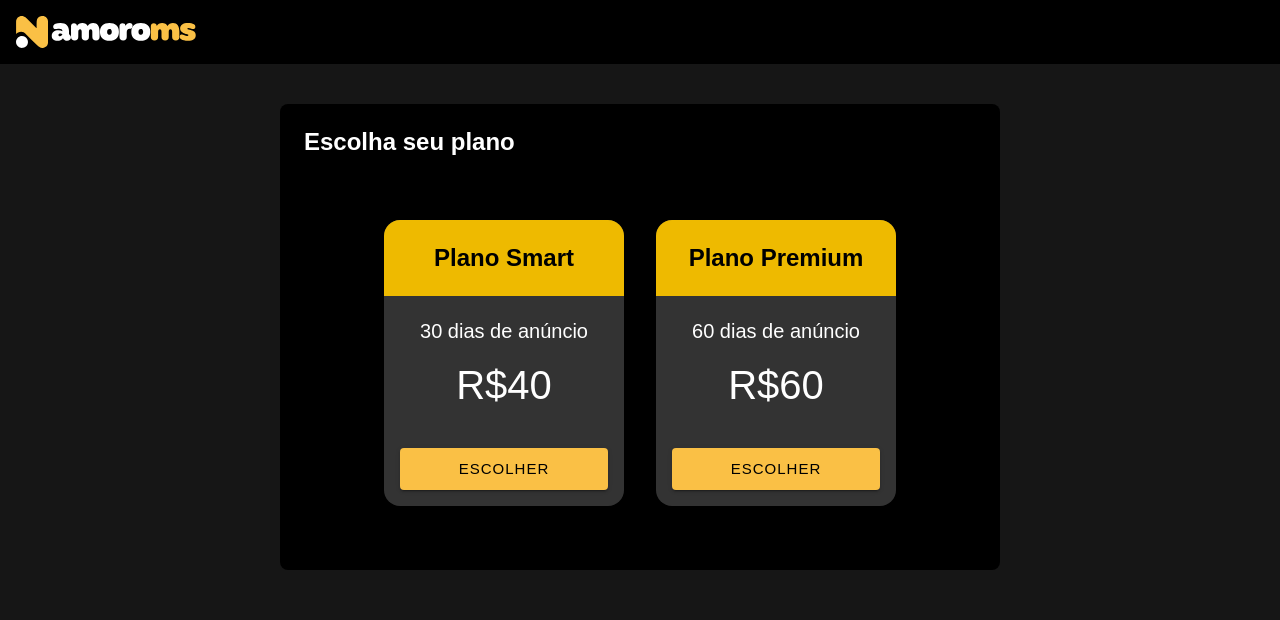
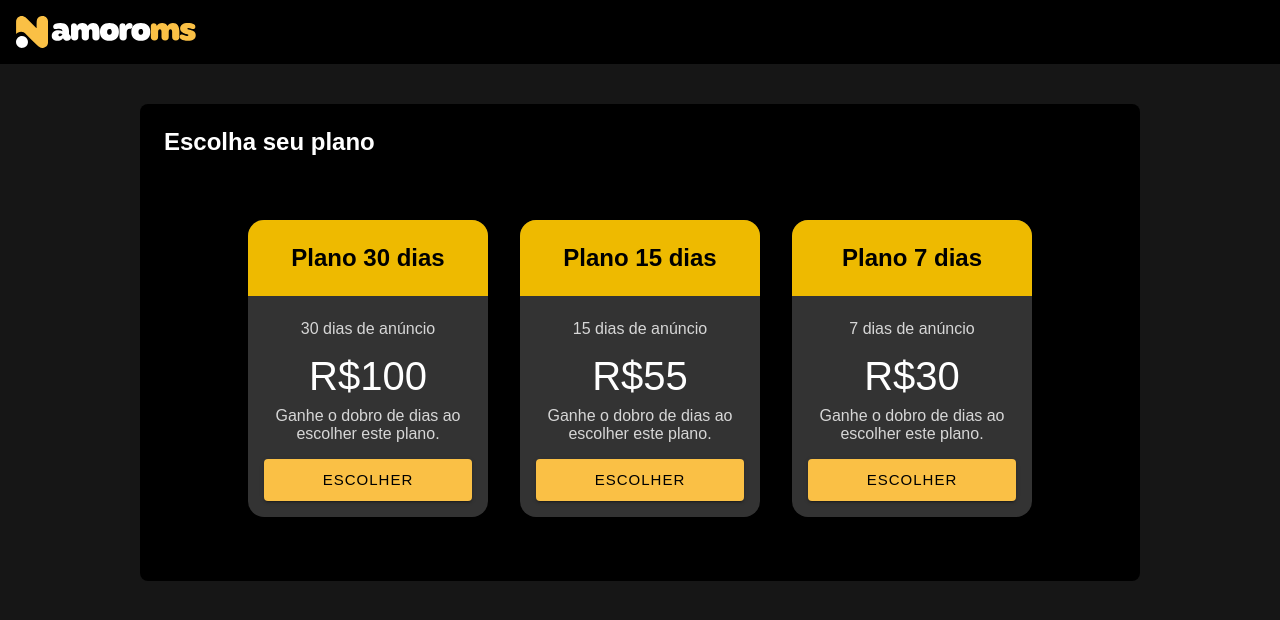
Before and after one commit to Rodolthi/namoro-ms, a Next.js app: page /portal/planos in a window 1280 px wide. Shown: the top 620 px of the page. Built offline with nearby package versions, Linux system fonts and the light colour scheme; a web font is replaced by a local one.

Commit message:
Ajuste dos planos

```diff
--- a/pages/portal/planos.js
+++ b/pages/portal/planos.js
@@ -5,14 +5,22 @@ import Link from "next/link";
 
 const planos = [
   {
-    nome: "Smart",
-    preco: 40,
+    nome: "30 dias",
+    preco: 100,
     dias: 30,
+    descricao: 'Ganhe o dobro de dias ao escolher este plano.'
   },
   {
-    nome: "Premium",
-    preco: 60,
-    dias: 60,
+    nome: "15 dias",
+    preco: 55,
+    dias: 15,
+    descricao: 'Ganhe o dobro de dias ao escolher este plano.'
+  },
+  {
+    nome: "7 dias",
+    preco: 30,
+    dias: 7,
+    descricao: 'Ganhe o dobro de dias ao escolher este plano.'
   },
 ];
 
@@ -28,6 +36,7 @@ const Planos = () => {
               <Conteudo>
                 <Descricao>{plano.dias} dias de anúncio</Descricao>
                 <Preco>R${plano.preco}</Preco>
+                <Descricao>{plano.descricao}</Descricao>
                 <Link href="/portal/formulario-para-anuncio/">
                   <Button
                     fullWidth
@@ -52,10 +61,12 @@ const ContainerFormulario = styled.div`
   background: #000;
   padding: 24px;
   margin: 40px auto;
-  max-width: 720px;
+  max-width: 1000px;
+  width: calc(100% - 32px);
   border-radius: 8px;
   color: #fff;
   display: flex;
+  flex-wrap: wrap;
   flex-direction: column;
   align-items: center;
 `;
@@ -67,15 +78,17 @@ const Titulo = styled.h2`
 `;
 
 const Descricao = styled.p`
-  font-size: 20px;
+  font-size: 16px;
   color: #fff;
   margin-top: 8px;
+  opacity: 0.8;
 `;
 
 const Preco = styled.p`
   color: #fff;
   font-size: 40px;
   margin-top: 8px;
+  margin-bottom: 0;
 `;
 
 const ItemPlano = styled.div`
```
Also changed, not shown: pages/portal/formulario-para-anuncio/dados-pessoais.js (+17 -17 lines), pages-futuro/anuncio.js (added), pages-futuro/portal/index.js (added), pages-futuro/portal/inicio.js (added), 1 other file (tests, documents, lock files or other folders).
